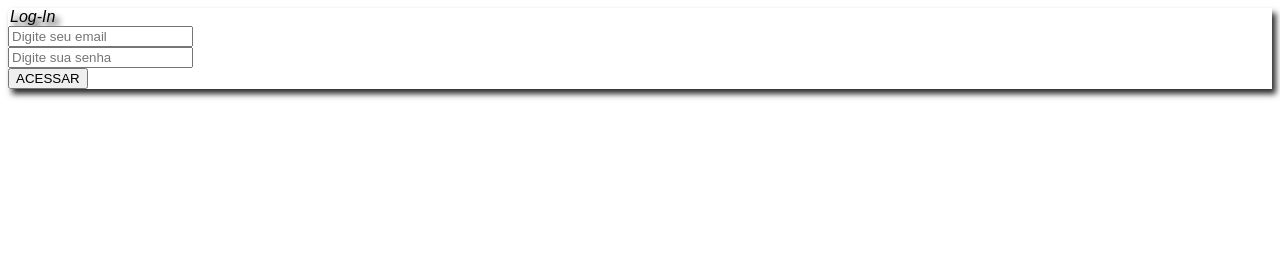
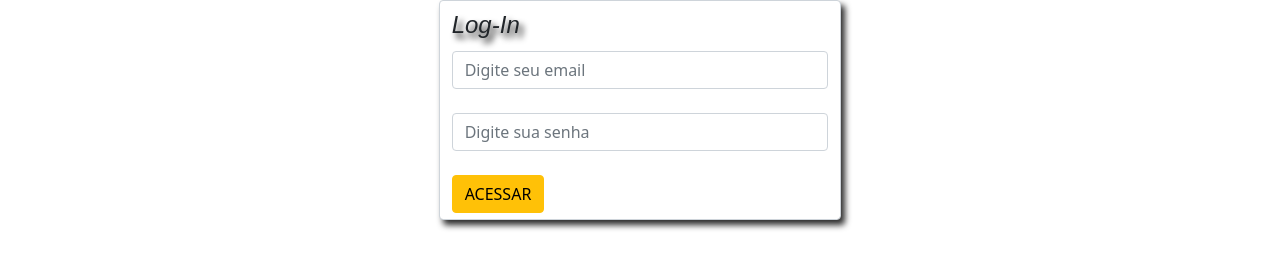
Before and after one commit to MaristaIrAcacio/login-Daniiekkk, a plain HTML site: page login.html in a window 1280 px wide. Drawn offline with nearby package versions, Linux system fonts and the light colour scheme.

Commit message:
Mod login

```diff
--- a/login.html
+++ b/login.html
@@ -3,7 +3,7 @@
 
 <head>
     <meta charset="UTF-8">
-    <link href="_css/login.css" rel="stylesheet"
+    <link href="https://cdn.jsdelivr.net/npm/bootstrap@5.0.2/dist/css/bootstrap.min.css" rel="stylesheet"
         integrity="sha384-EVSTQN3/azprG1Anm3QDgpJLIm9Nao0Yz1ztcQTwFspd3yD65VohhpuuCOmLASjC" crossorigin="anonymous">
 
     <script src="login.js"></script>
```
